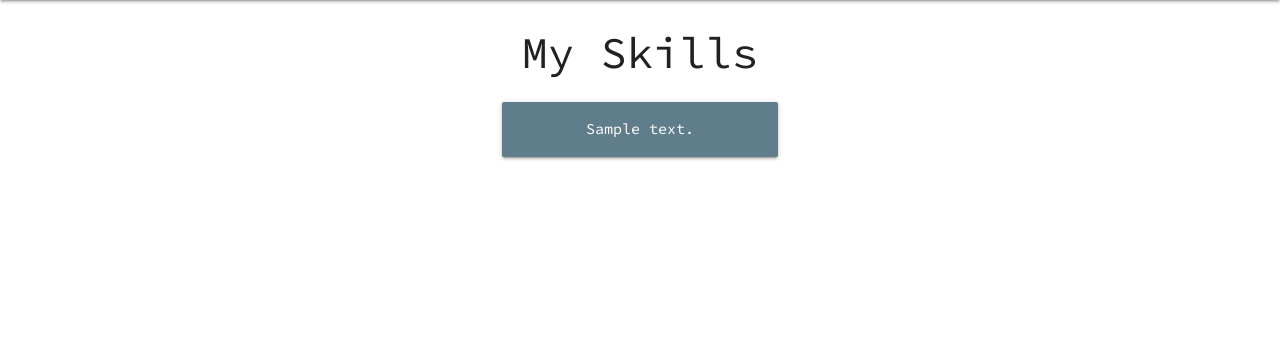
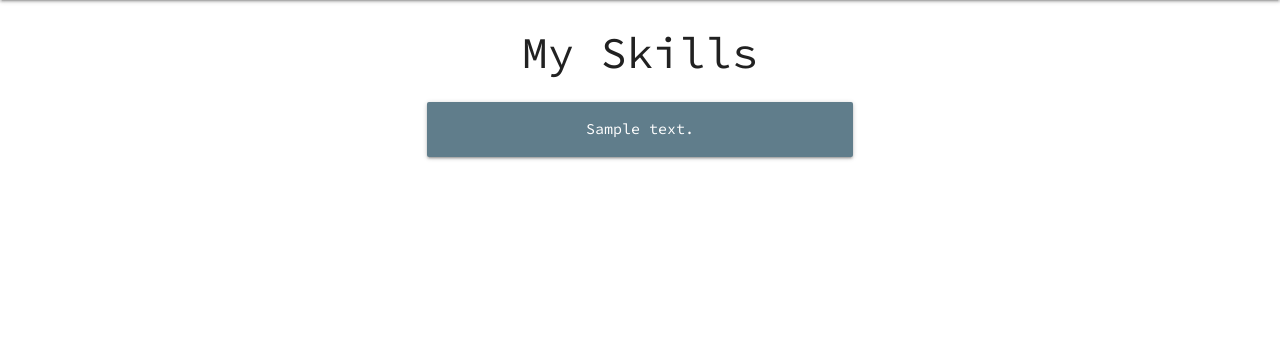
Before and after one commit to cpak125/my-dev-skills, a Django app: page /skills/ in a window 1280 px wide. Shown: the part 64-423 px from the top of the page. Run offline with Django 4.2, Linux system fonts and the light colour scheme; a user stored in the database is signed in; tables that the repository leaves empty hold one stand-in row (values such as "Sample post").

Commit message:
change skills list card width

```diff
--- a/main_app/templates/main_app/skill_list.html
+++ b/main_app/templates/main_app/skill_list.html
@@ -5,7 +5,7 @@
 
 {% for skill in skill_list %}
 <div class="row">
-  <div class="col s4 offset-s4 no-margin">
+  <div class="col s6 offset-s3 no-margin">
     <a href="{% url 'skills_detail' skill.id %}">
       <div class="card-panel center-align blue-grey hoverable">
         <span class="white-text">{{ skill.description }}</span>
```
Also changed, not shown: README.md (added).
